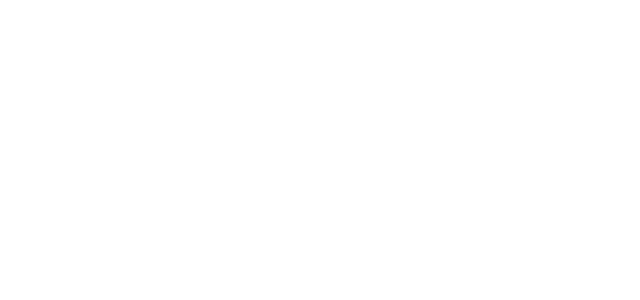
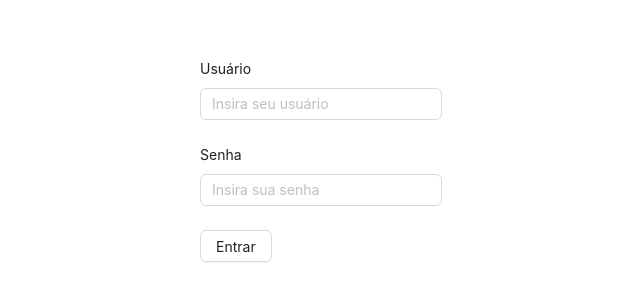
Before and after one commit to X5GuilhermeBR/timmy-frontend, a React (Vite) app: page /entrar in a window 1280 px wide. Before the commit this address had no page. Shown: the part 228-528 px from the top of the page, without its empty margins (319-959 px from the left). Built offline with nearby package versions, Linux system fonts and the light colour scheme.

Commit message:
feat: add login system

```diff
--- a/src/App.jsx
+++ b/src/App.jsx
@@ -1,10 +1,13 @@
 import { BrowserRouter as Router } from 'react-router-dom'
 import AppRoutes from './routes'
+import { AuthProvider } from './contexts/AuthContext'
 
 const App = () => (
-  <Router>
-    <AppRoutes />
-  </Router>
+  <AuthProvider>
+    <Router>
+      <AppRoutes />
+      </Router>
+    </AuthProvider>
 )
 
 export default App
--- a/src/components/Menu/index.tsx
+++ b/src/components/Menu/index.tsx
@@ -2,14 +2,17 @@ import React, { useEffect, useState } from "react"
 import { useLocation, useNavigate } from "react-router-dom"
 import {
     HomeOutlined,
+    LogoutOutlined,
     PieChartOutlined,
     ReadOutlined,
     TagOutlined,
     TeamOutlined,
 } from "@ant-design/icons"
 import { Menu } from "antd"
+import { useAuth } from "../../hooks/useAuth"
 
 const Navigation: React.FC = () => {
+    const { logout } = useAuth();
     const navigate = useNavigate()
     const location = useLocation()
     const [selectedKey, setSelectedKey] = useState<string>("0")
@@ -39,6 +42,9 @@ const Navigation: React.FC = () => {
                         break
                     case "3":
                         navigate("/membresia")
+                        break
+                    case "6":
+                        logout();
                         break
                     default:
                         break
@@ -73,6 +79,11 @@ const Navigation: React.FC = () => {
                     label: "Eventos",
                     disabled: true,
                 },
+                {
+                    key: "6",
+                    icon: <LogoutOutlined />,
+                    label: "Sair",
+                },
             ]}
         />
     )
--- /dev/null
+++ b/src/contexts/AuthContext.tsx
@@ -0,0 +1,46 @@
+import { createContext, useEffect, useState } from "react";
+import { AuthContextProps, AuthProviderProps } from "./types";
+
+export const AuthContext = createContext<AuthContextProps>({
+    authenticated: false,
+    logout: () => { },
+    checkAuth: () => { },
+    login: () => false,
+});
+
+export const AuthProvider = ({ children }: AuthProviderProps) => {
+
+    const [authenticated, setAuthenticated] = useState<boolean>(JSON.parse(localStorage.getItem('authenticated') || 'false'));
+
+    const login = (user: string, password: string) => {
+
+        if (user === import.meta.env.VITE_USER && password === import.meta.env.VITE_PASSWORD) {
+            localStorage.setItem("authenticated", JSON.stringify(true));
+            setAuthenticated(true);
+            return true;
+        }
+
+        return false;
+    }
+
+    const logout = () => {
+        localStorage.removeItem('authenticated');
+        setAuthenticated(false);
+    }
+
+    const checkAuth = () => {
+        const storedAuth = localStorage.getItem('authenticated');
+
+        if (storedAuth) {
+            setAuthenticated(JSON.parse(storedAuth));
+        }
+    }
+
+    useEffect(() => {
+        checkAuth();
+    }, [])
+
+    return (<AuthContext.Provider value={{ authenticated, login, logout, checkAuth }}>
+        {children}
+    </AuthContext.Provider>)
+}
--- /dev/null
+++ b/src/hooks/useAuth.ts
@@ -0,0 +1,4 @@
+import { useContext } from "react";
+import { AuthContext } from "../contexts/AuthContext";
+
+export const useAuth = () => useContext(AuthContext);
--- /dev/null
+++ b/src/pages/Login/index.tsx
@@ -0,0 +1,38 @@
+import { Button, Flex, Form, Input, message } from 'antd';
+import React from 'react';
+import { AuthProps } from './types';
+import { useAuth } from '../../hooks/useAuth';
+
+
+const Login: React.FC = () => {
+
+    const [form] = Form.useForm<AuthProps>();
+    const { login } = useAuth();
+
+
+    const handleFormSubmit = (values: AuthProps) => {
+        const { user, password } = values;
+        const result = login(user, password);
+
+        if (!result) message.error('Usuário e/ou senha inválidos!')
+    }
+
+    return <Flex justify='center' align='center' style={{
+        height: '100dvh',
+        width: '100dvw'
+    }}>
+        <Form name='login' onFinish={handleFormSubmit} form={form} requiredMark='optional' layout='vertical'>
+            <Form.Item label='Usuário' name='user' rules={[{ required: true, message: "Informe seu usuário" }]}>
+                <Input placeholder='Insira seu usuário' />
+            </Form.Item>
+            <Form.Item label='Senha' name='password' rules={[{ required: true, message: "Insira sua senha" }]}>
+                <Input type='password' placeholder='Insira sua senha' />
+            </Form.Item>
+            <Form.Item>
+                <Button htmlType="submit">Entrar</Button>
+            </Form.Item>
+        </Form>
+    </Flex>;
+}
+
+export default Login;
--- /dev/null
+++ b/src/pages/Login/types.d.ts
@@ -0,0 +1,4 @@
+export interface AuthProps {
+    user: string;
+    password: string;
+}
--- a/src/routes/index.jsx
+++ b/src/routes/index.jsx
@@ -1,18 +1,27 @@
 import React from 'react';
 import { Routes, Route } from 'react-router-dom';
+
+import Auth from '../templates/Auth';
+import Private from '../templates/Private';
+
 import Member from '../pages/Member';
 import Home from '../pages/Home';
 import EditMember from '../pages/EditMember';
 import CreateMember from '../pages/CreateMember'
+import Login from '../pages/Login';
 
 const AppRoutes = () => {
     return (
         <Routes>
-            <Route path="/" element={<Home />} />
-            <Route path="/membresia" element={<Member />} />
-            <Route path="/editar-membro/:id" element={<EditMember />} />
-            <Route path="/criar-membro" element={<CreateMember />} />
-
+            <Route element={<Auth/>}>
+                <Route path="/entrar" element={<Login />} />
+            </Route>
+            <Route element={<Private/>}>
+                <Route path="/" element={<Home />} />
+                <Route path="/membresia" element={<Member />} />
+                <Route path="/editar-membro/:id" element={<EditMember />} />
+                <Route path="/criar-membro" element={<CreateMember />} />
+            </Route>
         </Routes>
     );
 };
--- /dev/null
+++ b/src/templates/Auth.tsx
@@ -0,0 +1,27 @@
+import React, { useEffect } from 'react';
+import { useAuth } from '../hooks/useAuth';
+import { Outlet, useNavigate } from 'react-router-dom';
+
+
+const Auth: React.FC = () => {
+
+  const { authenticated, logout } = useAuth();
+  const navigate = useNavigate();
+
+
+  useEffect(() => {
+
+    if (authenticated) {
+      navigate('./')
+      return;
+    }
+
+    logout()
+    navigate("/entrar");
+
+  }, [authenticated]);
+
+  return <Outlet />;
+}
+
+export default Auth;
--- /dev/null
+++ b/src/templates/Private.tsx
@@ -0,0 +1,18 @@
+import React, { useEffect } from 'react';
+import { useAuth } from '../hooks/useAuth';
+import { Outlet, useNavigate } from 'react-router-dom';
+
+
+const Private: React.FC = () => {
+
+    const { authenticated } = useAuth();
+    const navigate = useNavigate();
+
+    useEffect(() => {
+        if (!authenticated) navigate('./entrar');
+    }, [authenticated])
+
+    return <Outlet />;
+}
+
+export default Private;
```
Also changed, not shown: src/contexts/types.d.ts (added, +10 -0 lines), 1 other file (tests, documents, lock files or other folders).
